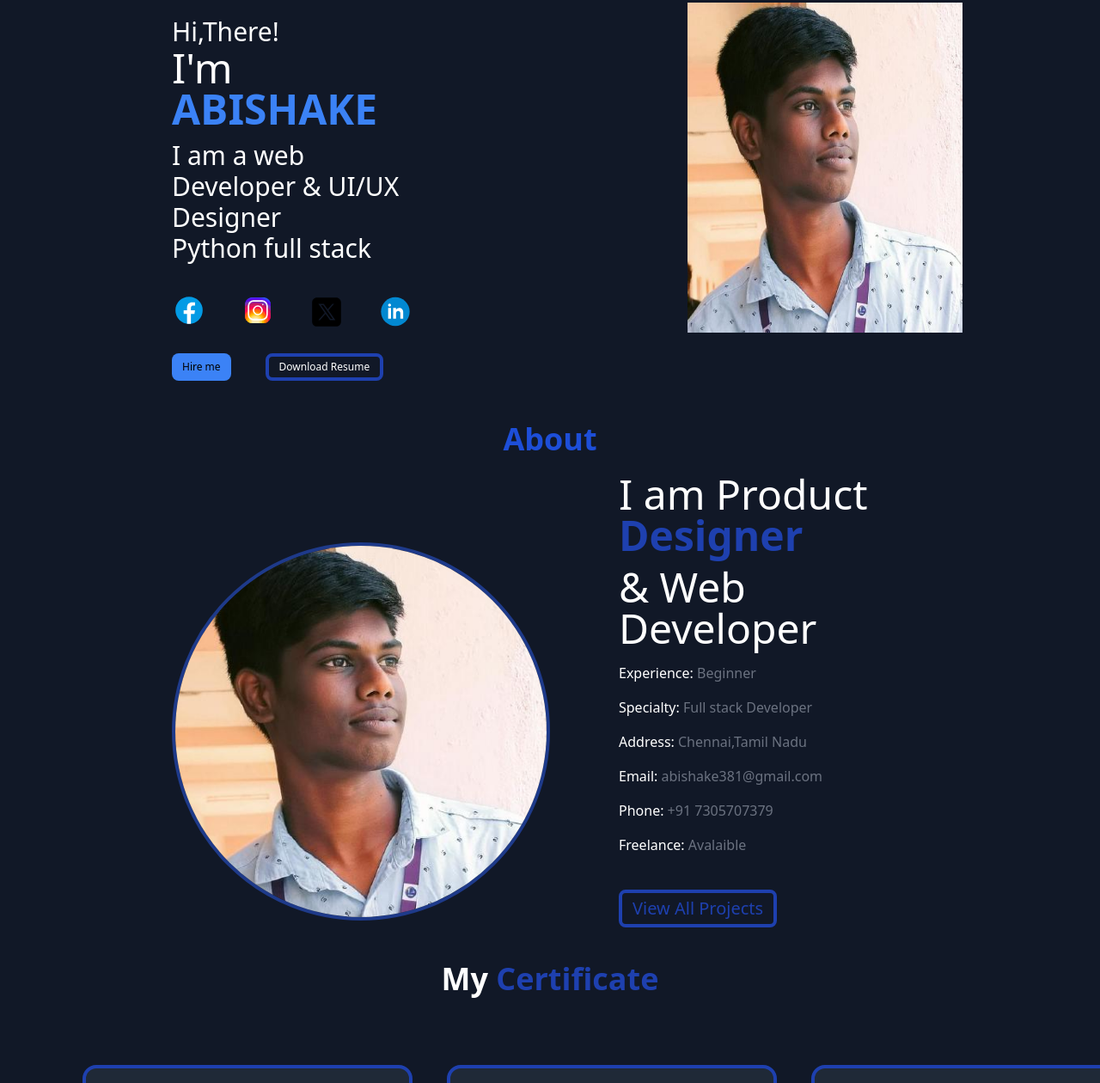
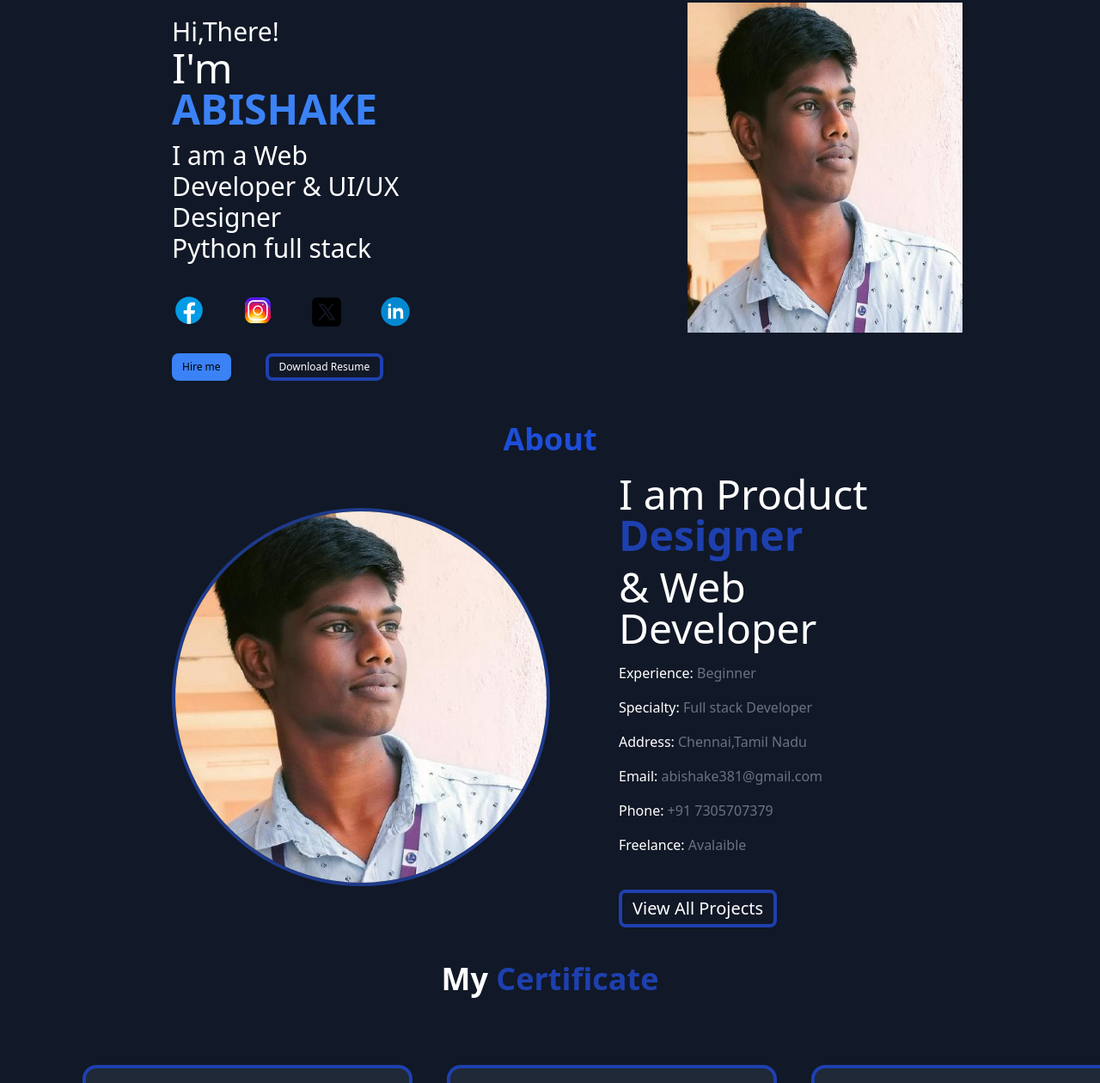
Before and after one commit to Abishake01/portfolio, a website: page index.html in a window 1280 px wide. Shown: the part 245-1505 px from the top of the page at 86% size. Drawn offline with nearby package versions, Linux system fonts and the light colour scheme.

Commit message:
Button color changed

```diff
--- a/index.html
+++ b/index.html
@@ -59,7 +59,7 @@
                         <h1 class="text-white text-xl md:text-5xl ml-10 ">I'm <span
                                 class="text-blue-500 font-bold">ABISHAKE </span>
                         </h1>
-                        <p class="text-white ml-10 mt-3 text-xs md:text-3xl"> I am a web Developer & UI/UX Designer
+                        <p class="text-white ml-10 mt-3 text-xs md:text-3xl"> I am a Web Developer & UI/UX Designer
                         </p>
                         <p class="text-white ml-10 text-xs md:text-3xl">Python full stack
                         </p>
@@ -173,7 +173,7 @@
         <section id="About">
             <h1 class="bg-gray-900 text-center text-blue-700 font-bold text-4xl">About</h1>
             <div class="md:mt-5 mt-3 grid md:grid-cols-2 grid-cols-1 md:mx-40  md:gap-20 sm:justify-center ml-20">
-                <div class="lg:pt-20  h-48 w-48 md:h-full md:w-full flex-1">
+                <div class="lg:pt-10  h-48 w-48 md:h-full md:w-full flex-1 lg:pb-10">
                     <img class="border-4 border-blue-900 ml-5 md:ml-10 rounded-full pt-15 lg:pt-30" src="images/abi.jpeg"
                         height="30">
                 </div>
@@ -189,7 +189,7 @@
                     <h1 class="text-white pt-4">Freelance: <span class="text-gray-500"> Avalaible</span></h1>
                     <div class="pt-10 pb-10"> <a href="https://github.com/Abishake01">
                             <button
-                                class=" border-4 border-blue-800 px-3 py-1 rounded-lg text-blue-800 hover:text-white text-xl  ">View
+                                class=" border-4 border-blue-800 px-3 py-1 rounded-lg text-white hover:text-blue-800 text-xl  ">View
                                 All Projects</button>
                         </a>
                     </div>
```
